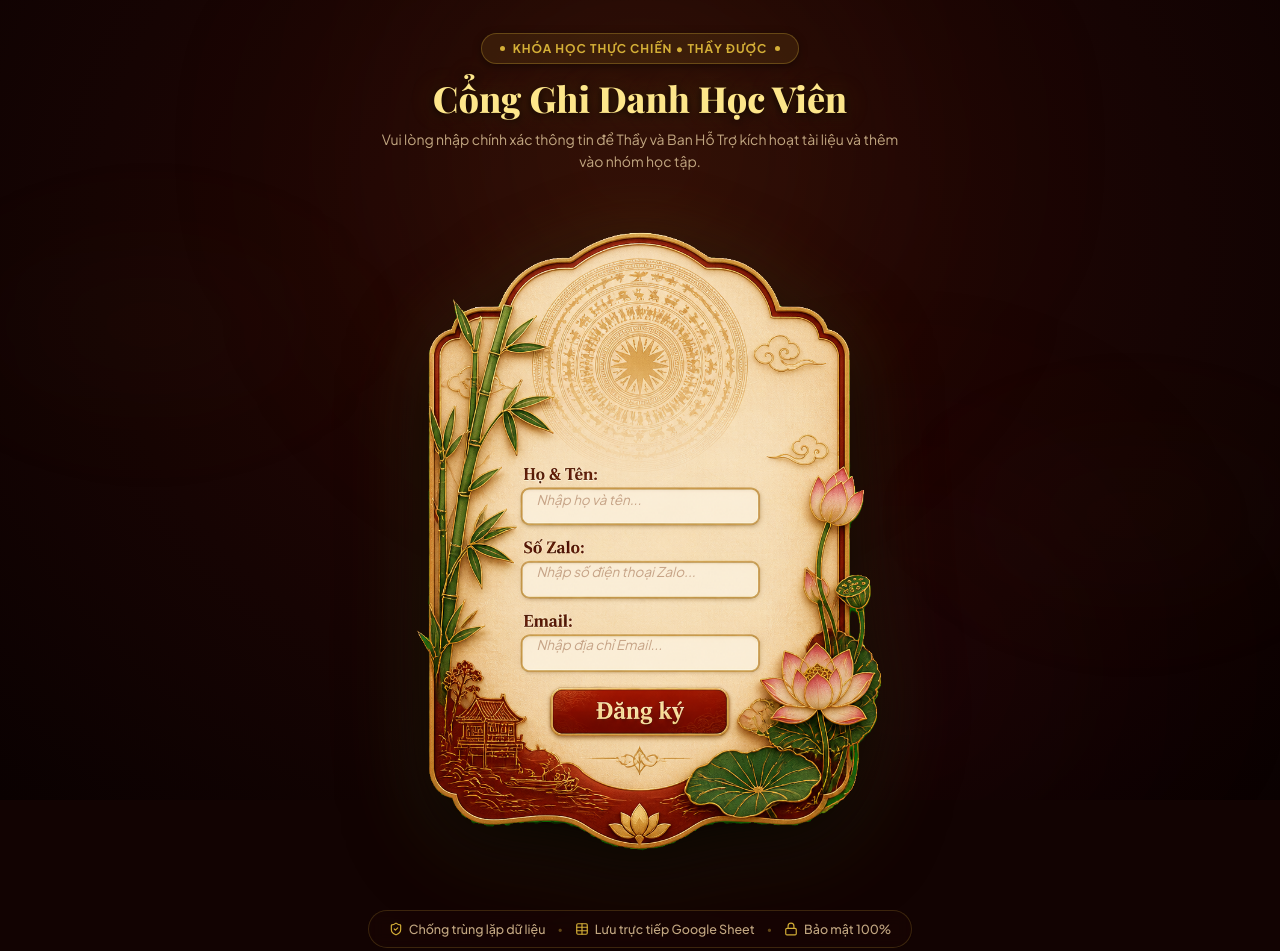
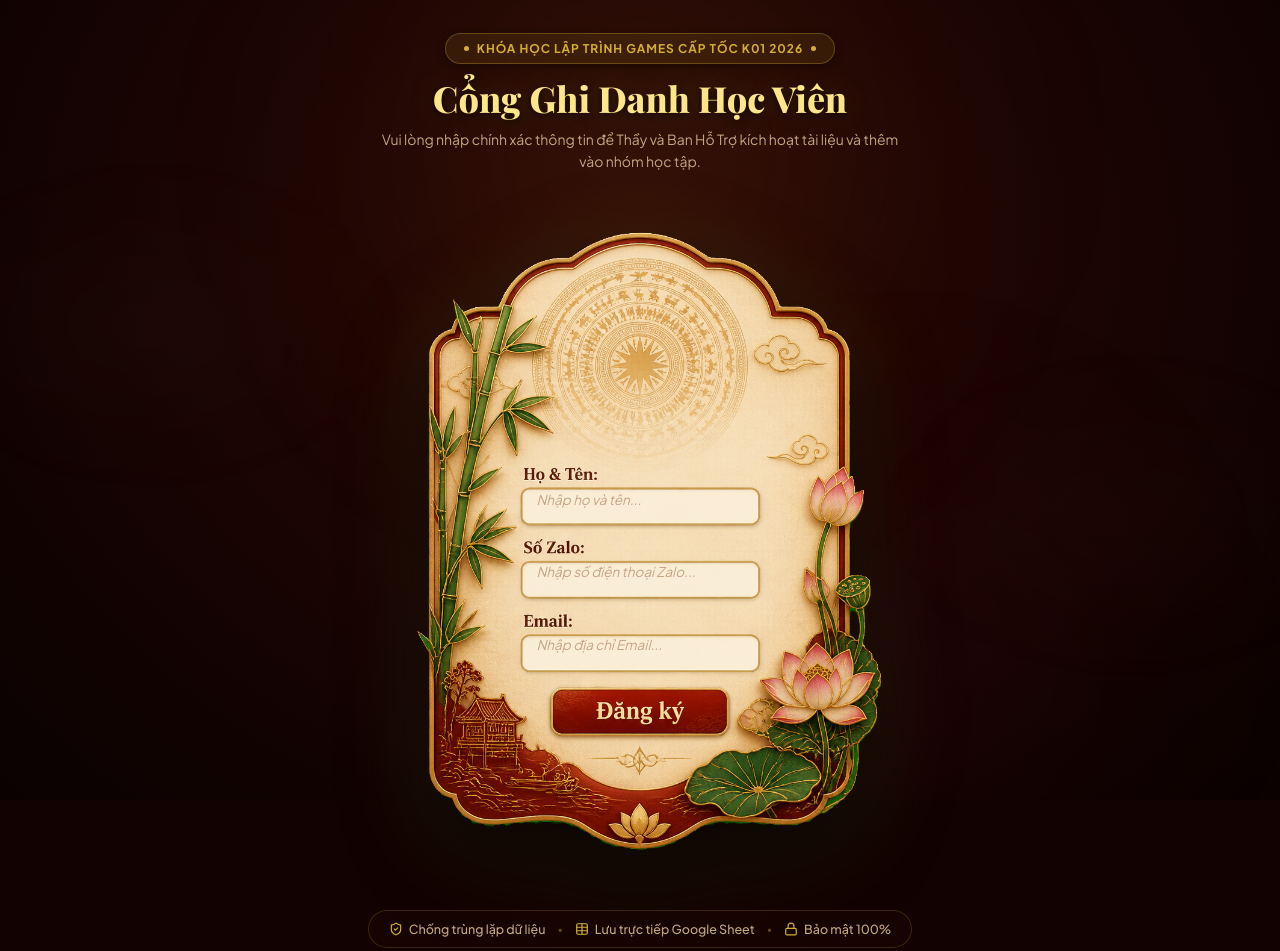
Before and after one commit to qualaduoc/dang-ky-thong-tin, a website: page public/index.html in a window 1280 px wide. Shown: the top 951 px of the page. Drawn offline with nearby package versions, Linux system fonts and the light colour scheme; no server answers; a web font is replaced by a local one.

Commit message:
Cập nhật tên khóa học thành KHÓA HỌC LẬP TRÌNH GAMES CẤP TỐC K01 2026

```diff
--- a/public/index.html
+++ b/public/index.html
@@ -3,8 +3,8 @@
 <head>
   <meta charset="UTF-8">
   <meta name="viewport" content="width=device-width, initial-scale=1.0">
-  <title>Đăng Ký Học Viên | Thầy Được</title>
-  <meta name="description" content="Cổng đăng ký thông tin học viên khóa học Thầy Được. Lưu thông tin trực tiếp vào Google Sheet.">
+  <title>Đăng Ký Khóa Học Lập Trình Games Cấp Tốc K01 2026 | ETA School</title>
+  <meta name="description" content="Cổng đăng ký thông tin học viên Khóa Học Lập Trình Games Cấp Tốc K01 2026 - ETA School. Lưu thông tin trực tiếp vào Google Sheet.">
 
   <!-- Google Fonts: Playfair Display & Plus Jakarta Sans -->
   <link rel="preconnect" href="https://fonts.googleapis.com">
@@ -36,7 +36,7 @@
     <header class="app-header">
       <div class="badge-heritage">
         <span class="heritage-dot"></span>
-        <span>KHÓA HỌC THỰC CHIẾN • THẦY ĐƯỢC</span>
+        <span>KHÓA HỌC LẬP TRÌNH GAMES CẤP TỐC K01 2026</span>
         <span class="heritage-dot"></span>
       </div>
       <h1 class="main-title-heritage">Cổng Ghi Danh Học Viên</h1>
```
